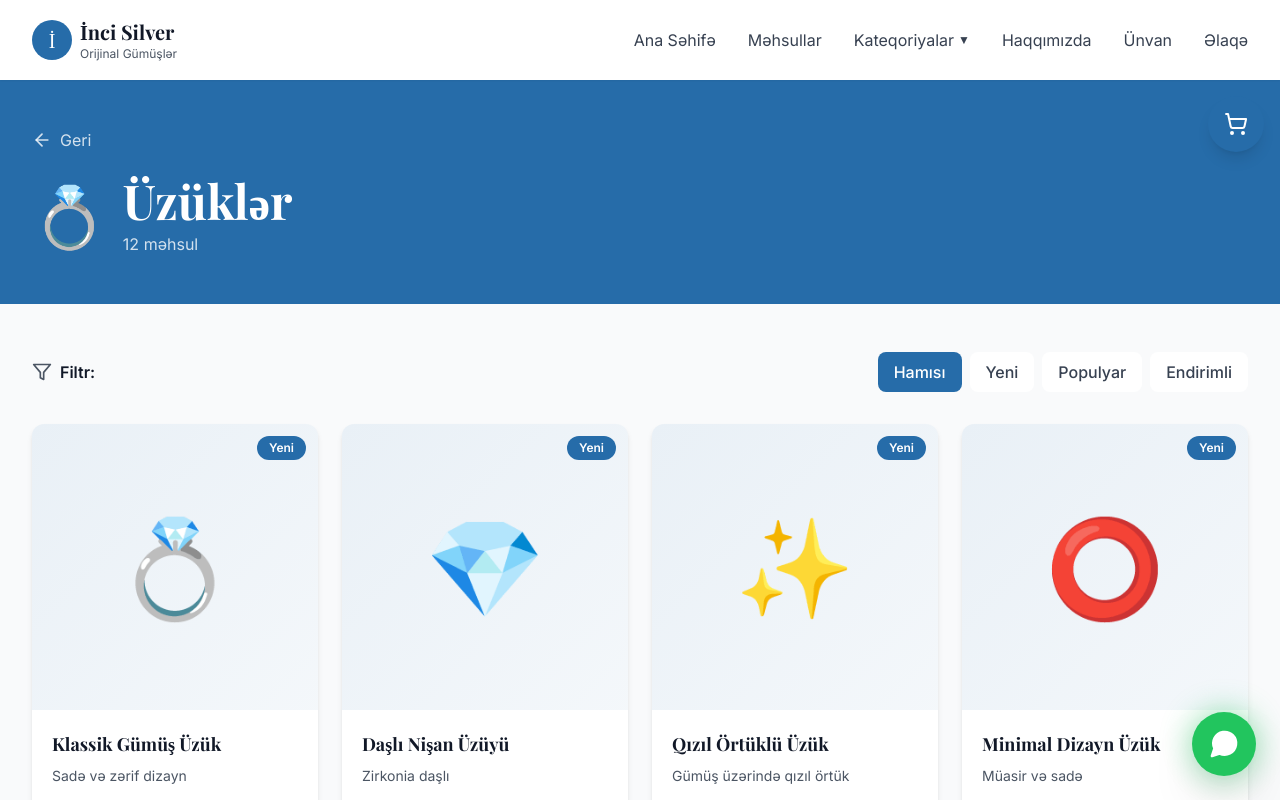
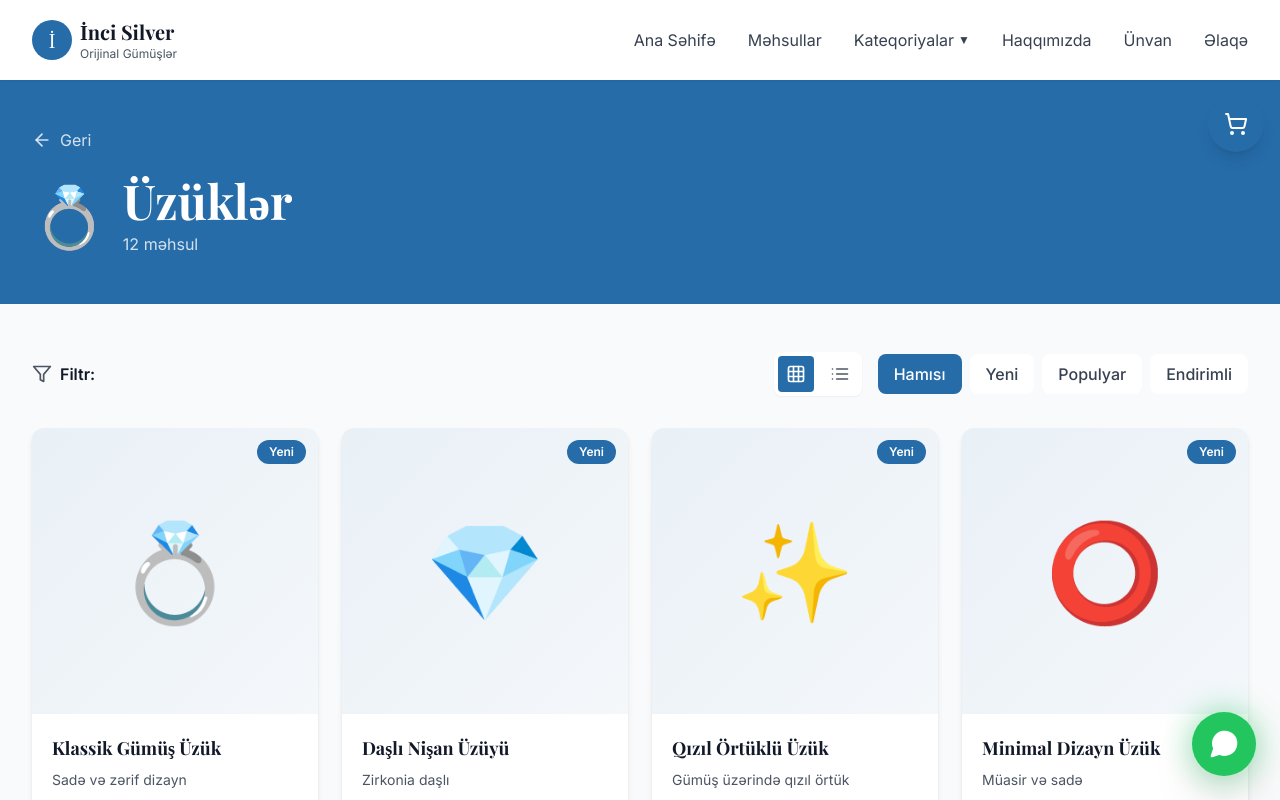
Before and after one commit to yxm011/inci-silver, a React (Vite) app: page /catalog in a window 1280 px wide. Shown: the top 800 px of the page. Built offline with nearby package versions, Linux system fonts and the light colour scheme.

Commit message:
Add grid/list view toggle for catalog items
- Add view mode toggle buttons (Grid/List icons)
- Grid view: 4 columns of compact cards (current view)
- List view: Full-width cards with larger images and text
- Smooth transitions between view modes
- Better browsing experience for customers

```diff
--- a/src/pages/Catalog.jsx
+++ b/src/pages/Catalog.jsx
@@ -1,12 +1,13 @@
 import React, { useState, useEffect } from 'react'
 import { useSearchParams, Link } from 'react-router-dom'
-import { ArrowLeft, Filter, ShoppingCart } from 'lucide-react'
+import { ArrowLeft, Filter, ShoppingCart, Grid, List } from 'lucide-react'
 import { useCart } from '../context/CartContext'
 
 const Catalog = () => {
   const [searchParams] = useSearchParams()
   const category = searchParams.get('category') || 'uzukler'
   const [selectedFilter, setSelectedFilter] = useState('all')
+  const [viewMode, setViewMode] = useState('grid')
   const { addToCart } = useCart()
   const [addedItems, setAddedItems] = useState({})
 
@@ -139,6 +140,32 @@ const Catalog = () => {
             <span className="font-semibold text-gray-900">Filtr:</span>
           </div>
 
+          <div className="flex items-center gap-4">
+            <div className="flex gap-2 bg-white rounded-lg p-1 shadow-sm">
+              <button
+                onClick={() => setViewMode('grid')}
+                className={`p-2 rounded transition ${
+                  viewMode === 'grid'
+                    ? 'bg-primary text-white'
+                    : 'text-gray-600 hover:bg-gray-100'
+                }`}
+                title="Şəbəkə görünüşü"
+              >
+                <Grid size={20} />
+              </button>
+              <button
+                onClick={() => setViewMode('list')}
+                className={`p-2 rounded transition ${
+                  viewMode === 'list'
+                    ? 'bg-primary text-white'
+                    : 'text-gray-600 hover:bg-gray-100'
+                }`}
+                title="Siyahı görünüşü"
+              >
+                <List size={20} />
+              </button>
+            </div>
+
             <div className="flex flex-wrap gap-2">
               {filters.map((filter) => (
                 <button
@@ -155,9 +182,14 @@ const Catalog = () => {
               ))}
             </div>
           </div>
+        </div>
 
-        <div className="grid grid-cols-1 sm:grid-cols-2 lg:grid-cols-3 xl:grid-cols-4 gap-6">
+        <div className={viewMode === 'grid'
+          ? "grid grid-cols-1 sm:grid-cols-2 lg:grid-cols-3 xl:grid-cols-4 gap-6"
+          : "space-y-6"
+        }>
           {currentCategory.items.map((item) => (
+            viewMode === 'grid' ? (
               <div
                 key={item.id}
                 className="bg-white rounded-xl overflow-hidden shadow-md hover:shadow-xl transition-all duration-300 transform hover:-translate-y-2 group"
@@ -192,6 +224,46 @@ const Catalog = () => {
                   </button>
                 </div>
               </div>
+            ) : (
+              <div
+                key={item.id}
+                className="bg-white rounded-xl overflow-hidden shadow-md hover:shadow-xl transition-all duration-300 group"
+              >
+                <div className="flex flex-col md:flex-row">
+                  <div className="md:w-1/3 aspect-square bg-gradient-to-br from-primary/10 to-primary/5 flex items-center justify-center relative overflow-hidden">
+                    <div className="text-8xl group-hover:scale-110 transition-transform duration-300">
+                      {item.image}
+                    </div>
+                    <div className="absolute top-3 right-3 bg-primary text-white text-xs font-semibold px-3 py-1 rounded-full">
+                      Yeni
+                    </div>
+                  </div>
+
+                  <div className="md:w-2/3 p-6 flex flex-col justify-between">
+                    <div>
+                      <h3 className="text-2xl font-serif font-bold text-gray-900 mb-3">
+                        {item.name}
+                      </h3>
+                      <p className="text-gray-600 mb-4">
+                        {item.description}
+                      </p>
+                    </div>
+
+                    <button
+                      onClick={() => handleAddToCart(item)}
+                      className={`w-full md:w-auto py-3 px-6 rounded-lg font-semibold transition flex items-center justify-center space-x-2 ${
+                        addedItems[item.id]
+                          ? 'bg-green-500 text-white'
+                          : 'bg-primary text-white hover:bg-primary-dark'
+                      }`}
+                    >
+                      <ShoppingCart size={18} />
+                      <span>{addedItems[item.id] ? 'Əlavə olundu!' : 'Səbətə at'}</span>
+                    </button>
+                  </div>
+                </div>
+              </div>
+            )
           ))}
         </div>
 
```
Lines whose indentation alone changed are shown as unchanged.
